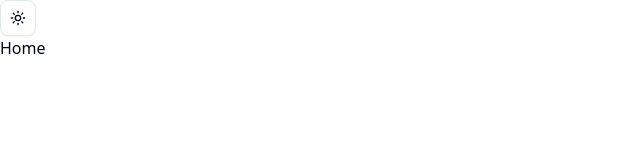
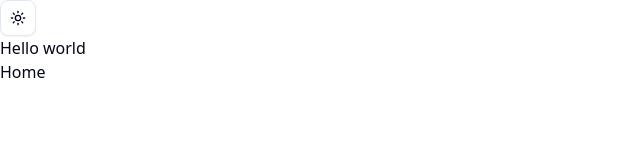
Before and after one commit to ronbarrantes/site_2025, a React (Vite) app in the folder frontend/: page / in a window 1280 px wide. Shown: the top 160 px of the page, without its empty margins (0-640 px from the left). Built offline with nearby package versions, Linux system fonts and the light colour scheme.

Commit message:
Fix more stuff

```diff
--- a/frontend/src/App.tsx
+++ b/frontend/src/App.tsx
@@ -2,12 +2,10 @@ import { RouterProvider } from "react-router";
 
 import { ThemeProvider } from "@/components/theme-provider/theme-provider-provider";
 import { router } from "@/utils/router";
-import { ModeToggle } from "./components/mode-toggle";
 
 function App() {
   return (
     <ThemeProvider>
-      <ModeToggle />
       <RouterProvider router={router} />
     </ThemeProvider>
   );
--- a/frontend/src/components/theme-provider/theme-provider-context.tsx
+++ b/frontend/src/components/theme-provider/theme-provider-context.tsx
@@ -1,4 +1,5 @@
 import { createContext } from "react";
+
 import type { ThemeProviderState } from "./theme-provider-types";
 
 const initialState: ThemeProviderState = {
--- a/frontend/src/components/theme-provider/theme-provider-provider.tsx
+++ b/frontend/src/components/theme-provider/theme-provider-provider.tsx
@@ -1,6 +1,7 @@
 import { useEffect, useState } from "react";
+
+import { ThemeProviderContext } from "./theme-provider-context";
 import type { Theme, ThemeProviderProps } from "./theme-provider-types";
-import { ThemeProviderContext } from "./theme-provider-context";
 
 export function ThemeProvider({
   children,
@@ -9,7 +10,7 @@ export function ThemeProvider({
   ...props
 }: ThemeProviderProps) {
   const [theme, setTheme] = useState<Theme>(
-    () => (localStorage.getItem(storageKey) as Theme) || defaultTheme,
+    () => (localStorage.getItem(storageKey) as Theme) || defaultTheme
   );
 
   useEffect(() => {
--- a/frontend/src/components/theme-provider/theme-provider-state.tsx
+++ b/frontend/src/components/theme-provider/theme-provider-state.tsx
@@ -1,4 +1,5 @@
 import { useContext } from "react";
+
 import { ThemeProviderContext } from "./theme-provider-context";
 
 export const useTheme = () => {
--- a/frontend/src/pages/Root.tsx
+++ b/frontend/src/pages/Root.tsx
@@ -1,10 +1,13 @@
 import { Outlet } from "react-router";
+
+import { ModeToggle } from "@/components/mode-toggle";
 
 function Root() {
   return (
     <>
-      <h1>Hello world</h1>;
-      <Outlet />;
+      <ModeToggle />
+      <h1>Hello world</h1>
+      <Outlet />
     </>
   );
 }
--- a/frontend/src/utils/router.ts
+++ b/frontend/src/utils/router.ts
@@ -1,12 +1,16 @@
 import { createBrowserRouter } from "react-router";
 
+import About from "@/pages/About";
+import Home from "@/pages/Home";
 import Root from "@/pages/Root";
-import Home from "@/pages/Home";
-import About from "@/pages/About";
 
 export const router = createBrowserRouter([
-  { path: "/", Component: Root },
-
-  { index: true, Component: Home },
-  { path: "about", Component: About },
+  {
+    path: "/",
+    Component: Root,
+    children: [
+      { index: true, Component: Home },
+      { path: "about", Component: About },
+    ],
+  },
 ]);
```
Also changed, not shown: frontend/components.json.
